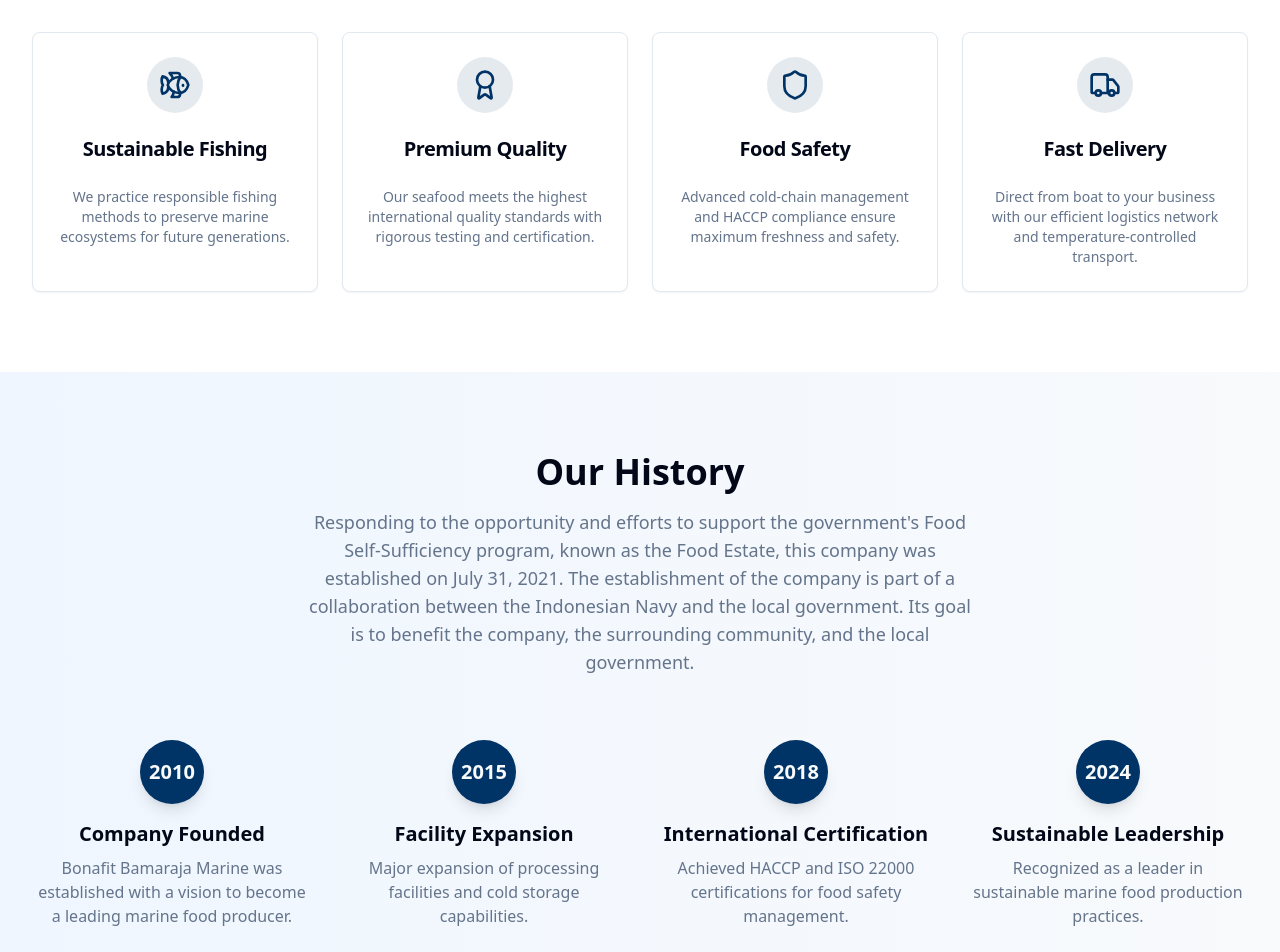
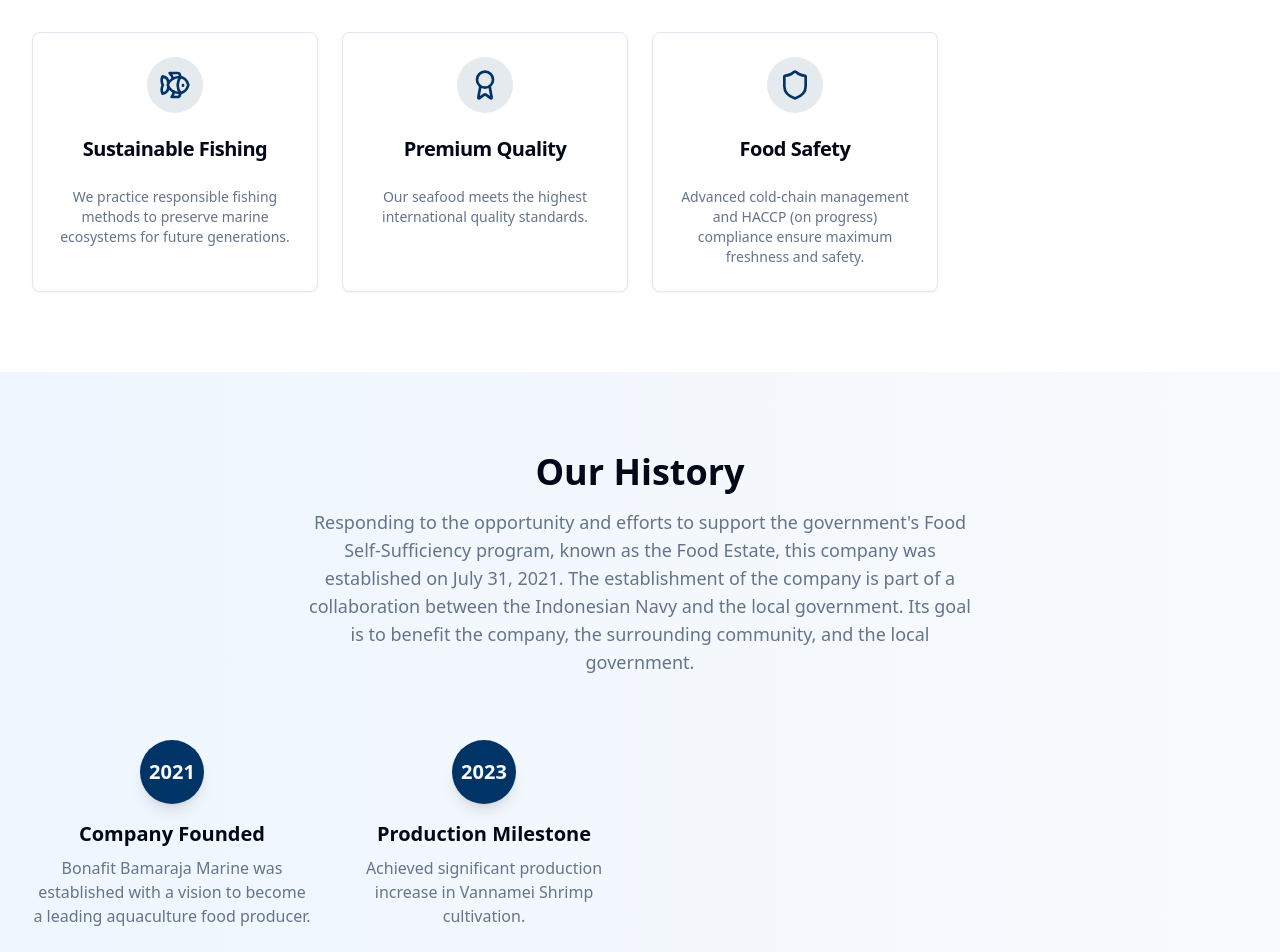
Before and after one commit to marsonparulian/bonafit-bm, a React (Vite) app: page / in a window 1280 px wide. Shown: the part 1120-2072 px from the top of the page. Built offline with nearby package versions, Linux system fonts and the light colour scheme.

Commit message:
Fix content

```diff
--- a/src/components/About.tsx
+++ b/src/components/About.tsx
@@ -19,20 +19,21 @@ export const About = () => {
       icon: Award,
       title: "Premium Quality",
       description:
-        "Our seafood meets the highest international quality standards with rigorous testing and certification.",
+        // "Our seafood meets the highest international quality standards with rigorous testing and certification.",
+        "Our seafood meets the highest international quality standards.",
     },
     {
       icon: Shield,
       title: "Food Safety",
       description:
-        "Advanced cold-chain management and HACCP compliance ensure maximum freshness and safety.",
+        "Advanced cold-chain management and HACCP (on progress) compliance ensure maximum freshness and safety.",
     },
-    {
-      icon: Truck,
-      title: "Fast Delivery",
-      description:
-        "Direct from boat to your business with our efficient logistics network and temperature-controlled transport.",
-    },
+    // {
+    //   icon: Truck,
+    //   title: "Fast Delivery",
+    //   description:
+    //     "Direct from boat to your business with our efficient logistics network and temperature-controlled transport.",
+    // },
   ];
 
   return (
--- a/src/components/CompanyHistory.tsx
+++ b/src/components/CompanyHistory.tsx
@@ -1,29 +1,35 @@
 export const CompanyHistory = () => {
   const milestones = [
     {
-      year: "2010",
+      year: "2021",
       title: "Company Founded",
       description:
-        "Bonafit Bamaraja Marine was established with a vision to become a leading marine food producer.",
+        "Bonafit Bamaraja Marine was established with a vision to become a leading aquaculture food producer.",
     },
     {
-      year: "2015",
-      title: "Facility Expansion",
+      year: "2023",
+      title: "Production Milestone",
       description:
-        "Major expansion of processing facilities and cold storage capabilities.",
+        "Achieved significant production increase in Vannamei Shrimp cultivation.",
     },
-    {
-      year: "2018",
-      title: "International Certification",
-      description:
-        "Achieved HACCP and ISO 22000 certifications for food safety management.",
-    },
-    {
-      year: "2024",
-      title: "Sustainable Leadership",
-      description:
-        "Recognized as a leader in sustainable marine food production practices.",
-    },
+    // {
+    //   year: "2015",
+    //   title: "Facility Expansion",
+    //   description:
+    //     "Major expansion of processing facilities and cold storage capabilities.",
+    // },
+    // {
+    //   year: "2018",
+    //   title: "International Certification",
+    //   description:
+    //     "Achieved HACCP and ISO 22000 certifications for food safety management.",
+    // },
+    // {
+    //   year: "2024",
+    //   title: "Sustainable Leadership",
+    //   description:
+    //     "Recognized as a leader in sustainable marine food production practices.",
+    // },
   ];
 
   return (
```
